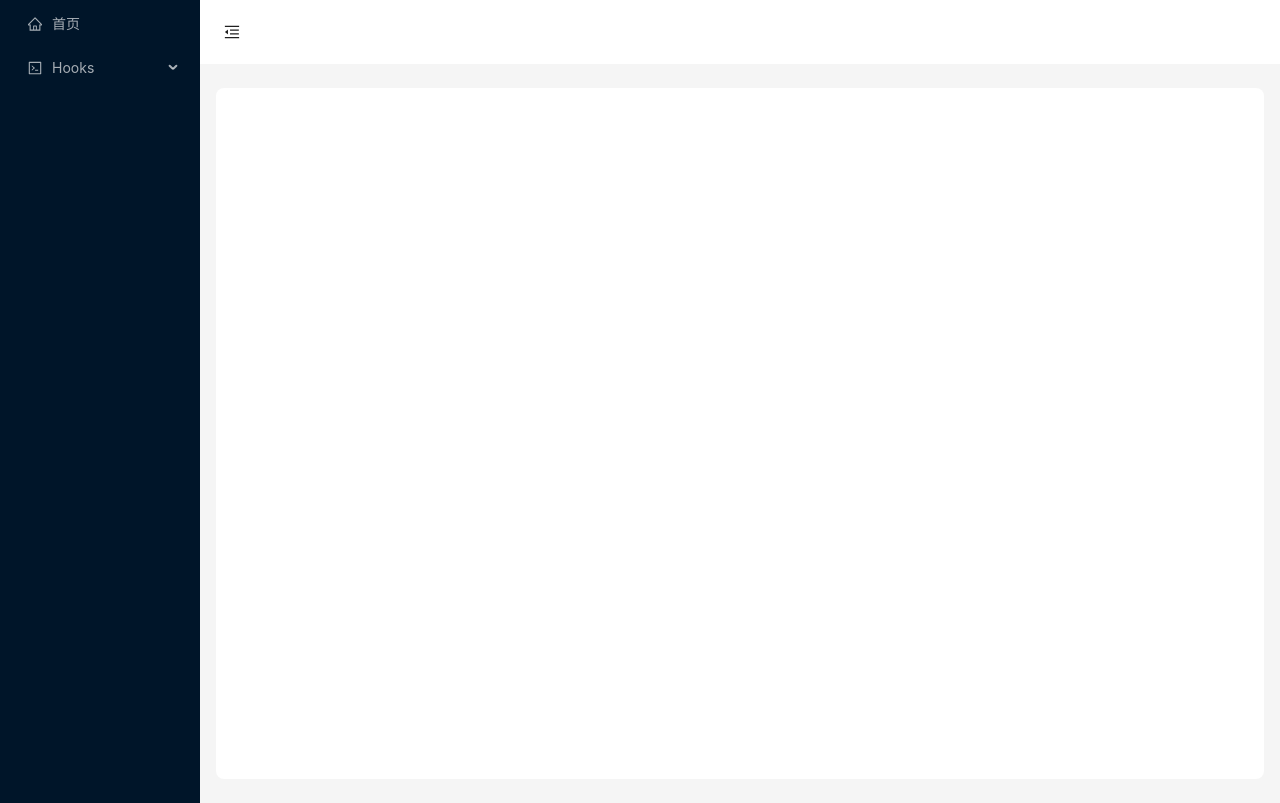
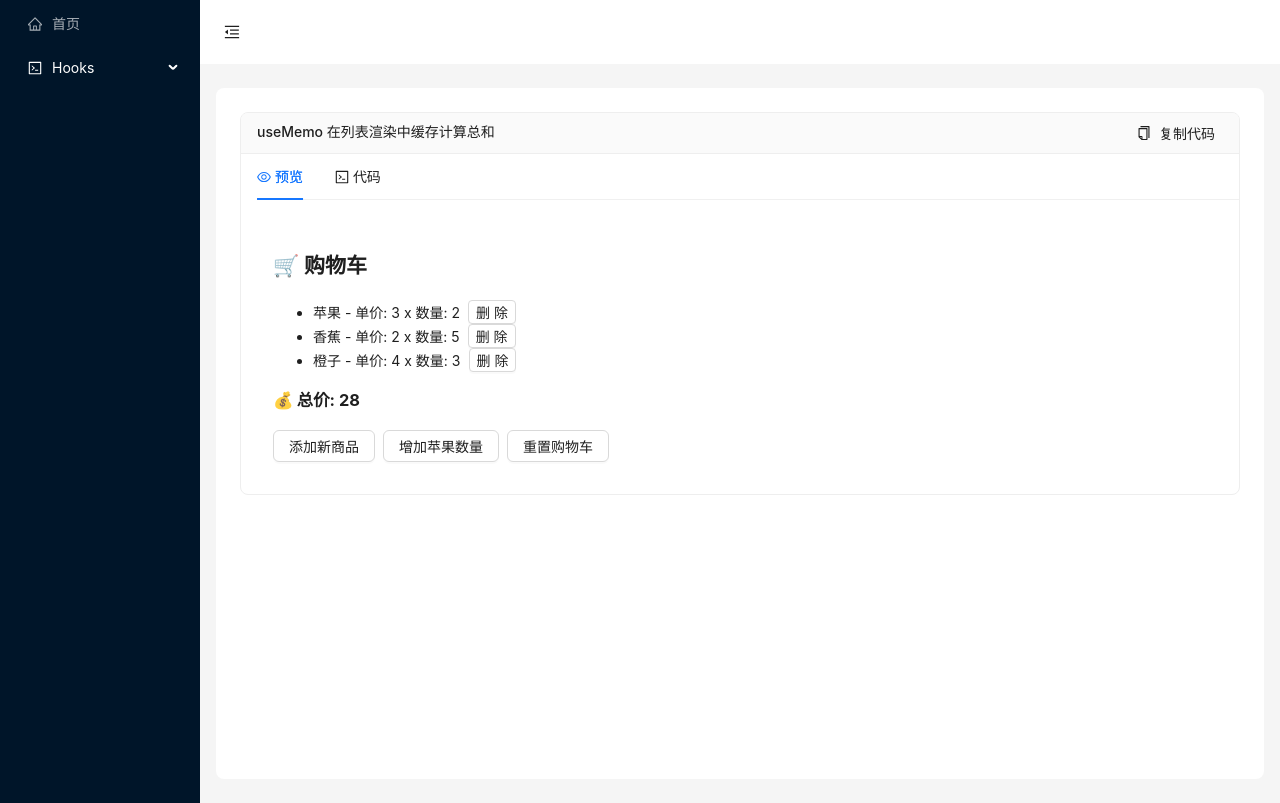
Before and after one commit to myltx/react-study-demos, a React (Vite) app: page /UseMemo in a window 1280 px wide. Before the commit this address had no page. Built offline with nearby package versions, Linux system fonts and the light colour scheme.

Commit message:
feat: 添加 useMemo 示例，更新路由和页面结构

```diff
--- /dev/null
+++ b/src/pages/useMemo/useMemoDemo.tsx
@@ -0,0 +1,71 @@
+import { Button, Flex } from "antd";
+import { useState, useMemo } from "react";
+
+function ShoppingCart() {
+  const defaultItems = [
+    { id: 1, name: "苹果", price: 3, quantity: 2 },
+    { id: 2, name: "香蕉", price: 2, quantity: 5 },
+    { id: 3, name: "橙子", price: 4, quantity: 3 },
+  ];
+  const [items, setItems] = useState(defaultItems);
+
+  // 使用 useMemo 缓存总价计算
+  const total = useMemo(() => {
+    console.log("计算总价...");
+    return items.reduce((sum, item) => sum + item.price * item.quantity, 0);
+  }, [items]); // 只有 items 变化时，才重新计算
+
+  return (
+    <div>
+      <h2>🛒 购物车</h2>
+      <ul>
+        {items.map((item) => (
+          <li key={item.id}>
+            {item.name} - 单价: {item.price} x 数量: {item.quantity}
+            <Button
+              style={{ marginLeft: "8px" }}
+              size="small"
+              color="danger"
+              onClick={() =>
+                setItems((prevItems) =>
+                  prevItems.filter((i) => i.id !== item.id)
+                )
+              }>
+              删除
+            </Button>
+          </li>
+        ))}
+      </ul>
+      <h3>💰 总价: {total}</h3>
+      <Flex gap={"8px"} style={{ marginBottom: "16px" }}>
+        <Button
+          onClick={() =>
+            setItems((prevItems) => [
+              ...prevItems,
+              {
+                id: prevItems.length + 1,
+                name: "新商品",
+                price: 5,
+                quantity: 1,
+              },
+            ])
+          }>
+          添加新商品
+        </Button>
+        <Button
+          onClick={() =>
+            setItems((prevItems) =>
+              prevItems.map((item) =>
+                item.id === 1 ? { ...item, quantity: item.quantity + 1 } : item
+              )
+            )
+          }>
+          增加苹果数量
+        </Button>
+        <Button onClick={() => setItems(defaultItems)}>重置购物车</Button>
+      </Flex>
+    </div>
+  );
+}
+
+export default ShoppingCart;
--- /dev/null
+++ b/src/pages/useMemo/useMemoDemoPage.tsx
@@ -0,0 +1,16 @@
+import React from "react";
+import MyComponent from "./useMemoDemo";
+import myComponentCode from "./useMemoDemo?raw";
+import DemoWithCode from "@/components/DemoWithCode";
+
+const UseEffectDemoPage: React.FC = () => {
+  return (
+    <DemoWithCode
+      title="useMemo 在列表渲染中缓存计算总和"
+      Component={MyComponent}
+      code={myComponentCode}
+    />
+  );
+};
+
+export default UseEffectDemoPage;
--- a/src/router/routes.tsx
+++ b/src/router/routes.tsx
@@ -5,7 +5,7 @@ import UseStateDemo from "@/pages/useState/useStateDemoPage";
 import UseReducerDemo from "@/pages/useReducer/useReducerDemoPage";
 import UseEffectDemo from "@/pages/useEffect/useEffectDemoPage";
 import UseEffectDemoChange from "@/pages/useEffect/useEffectDemoChangePage";
-
+import UseMemo from "@/pages/useMemo/useMemoDemoPage";
 export interface MenuItem {
   name: string; // 菜单名
   path?: string; // 路由路径
@@ -45,6 +45,11 @@ export const routes: MenuItem[] = [
         path: "/useEffectChange",
         element: <UseEffectDemoChange />,
       },
+      {
+        name: "UseMemo",
+        path: "/UseMemo",
+        element: <UseMemo />,
+      },
     ],
   },
 ];
```
